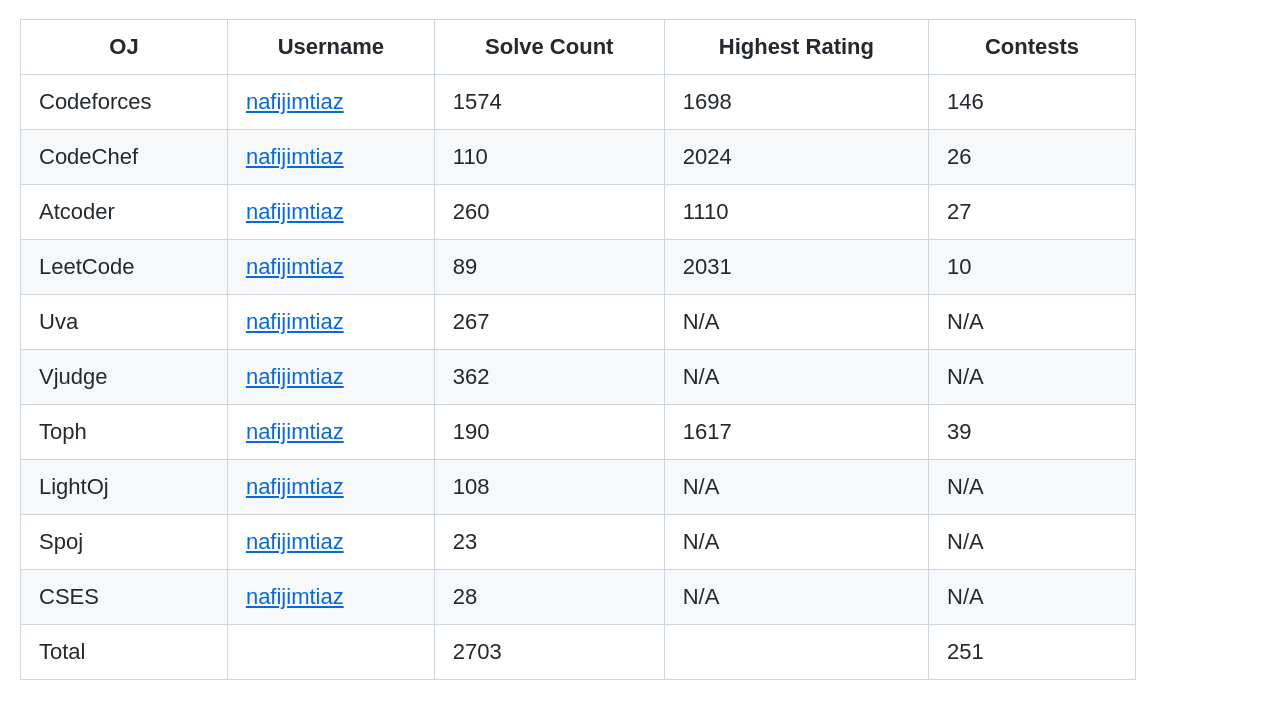
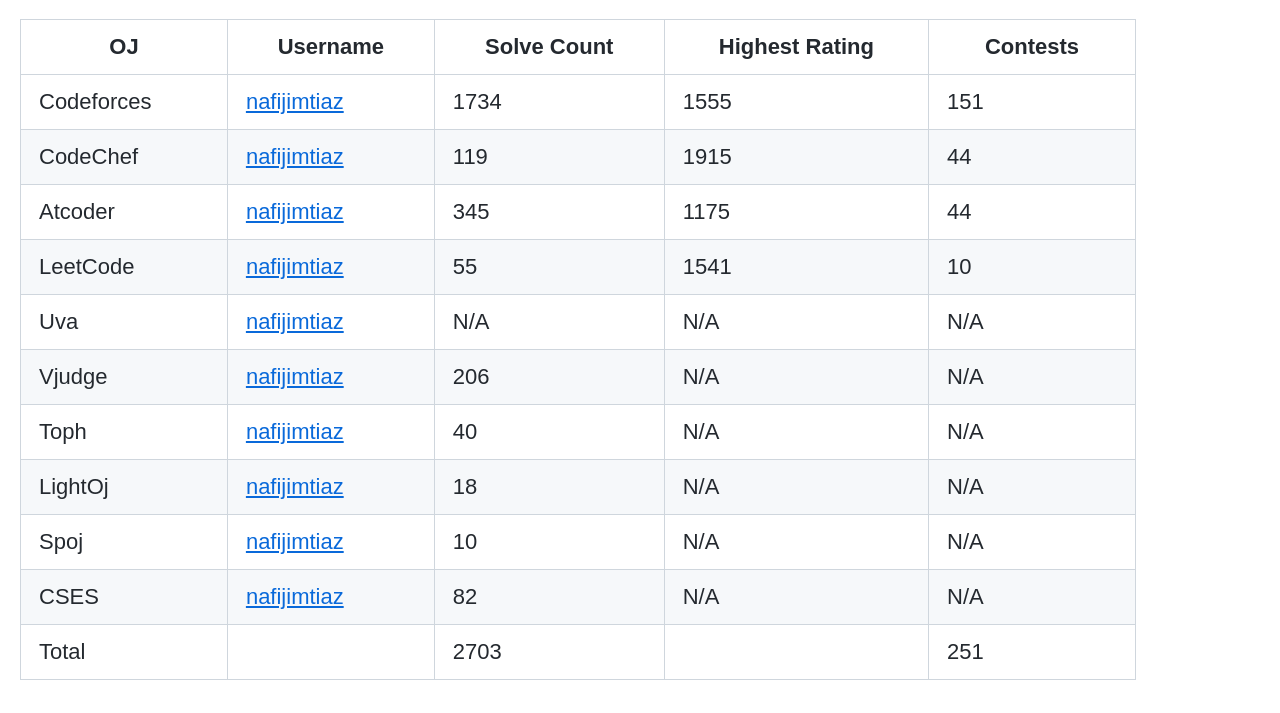
Before and after one commit to nafijimtiaz/problem-solving-stats, a plain HTML site: page index.html in a window 1280 px wide. Shown: the part 87-800 px from the top of the page. Drawn offline with Linux system fonts and the light colour scheme.

Commit message:
Update competitive programming stats in index.html

```diff
--- a/index.html
+++ b/index.html
@@ -97,39 +97,39 @@
             <tr>
                 <td>Codeforces</td>
                 <td><a href="https://codeforces.com/profile/nafijimtiaz">nafijimtiaz</a></td>
-                <td>1574</td>
-                <td>1698</td>
-                <td>146</td>
+                <td>1734</td>
+                <td>1555</td>
+                <td>151</td>
             </tr>
 
             <tr>
                 <td>CodeChef</td>
                 <td><a href="https://www.codechef.com/users/nafijimtiaz">nafijimtiaz</a></td>
-                <td>110</td>
-                <td>2024</td>
-                <td>26</td>
+                <td>119</td>
+                <td>1915</td>
+                <td>44</td>
             </tr>
 
             <tr>
                 <td>Atcoder</td>
                 <td><a href="https://atcoder.jp/users/nafijimtiaz">nafijimtiaz</a></td>
-                <td>260</td>
-                <td>1110</td>
-                <td>27</td>
+                <td>345</td>
+                <td>1175</td>
+                <td>44</td>
             </tr>
 
             <tr>
                 <td>LeetCode</td>
                 <td><a href="https://leetcode.com/u/nafij_imtiaz/">nafijimtiaz</a></td>
-                <td>89</td>
-                <td>2031</td>
+                <td>55</td>
+                <td>1541</td>
                 <td>10</td>
             </tr>
 
             <tr>
                 <td>Uva</td>
                 <td><a href="#">nafijimtiaz</a></td>
-                <td>267</td>
+                <td>N/A</td>
                 <td>N/A</td>
                 <td>N/A</td>
             </tr>
@@ -137,7 +137,7 @@
             <tr>
                 <td>Vjudge</td>
                 <td><a href="https://vjudge.net/user/nafijimtiaz">nafijimtiaz</a></td>
-                <td>362</td>
+                <td>206</td>
                 <td>N/A</td>
                 <td>N/A</td>
             </tr>
@@ -145,15 +145,15 @@
             <tr>
                 <td>Toph</td>
                 <td><a href="https://toph.co/u/Nafij.333358">nafijimtiaz</a></td>
-                <td>190</td>
-                <td>1617</td>
-                <td>39</td>
+                <td>40</td>
+                <td>N/A</td>
+                <td>N/A</td>
             </tr>
 
             <tr>
                 <td>LightOj</td>
                 <td><a href="https://lightoj.com/user/user-btb0pipl">nafijimtiaz</a></td>
-                <td>108</td>
+                <td>18</td>
                 <td>N/A</td>
                 <td>N/A</td>
             </tr>
@@ -161,7 +161,7 @@
             <tr>
                 <td>Spoj</td>
                 <td><a href="https://lightoj.com/user/user-btb0pipl">nafijimtiaz</a></td>
-                <td>23</td>
+                <td>10</td>
                 <td>N/A</td>
                 <td>N/A</td>
             </tr>
@@ -169,7 +169,7 @@
             <tr>
                 <td>CSES</td>
                 <td><a href="https://cses.fi/user/157601">nafijimtiaz</a></td>
-                <td>28</td>
+                <td>82</td>
                 <td>N/A</td>
                 <td>N/A</td>
             </tr>
```
